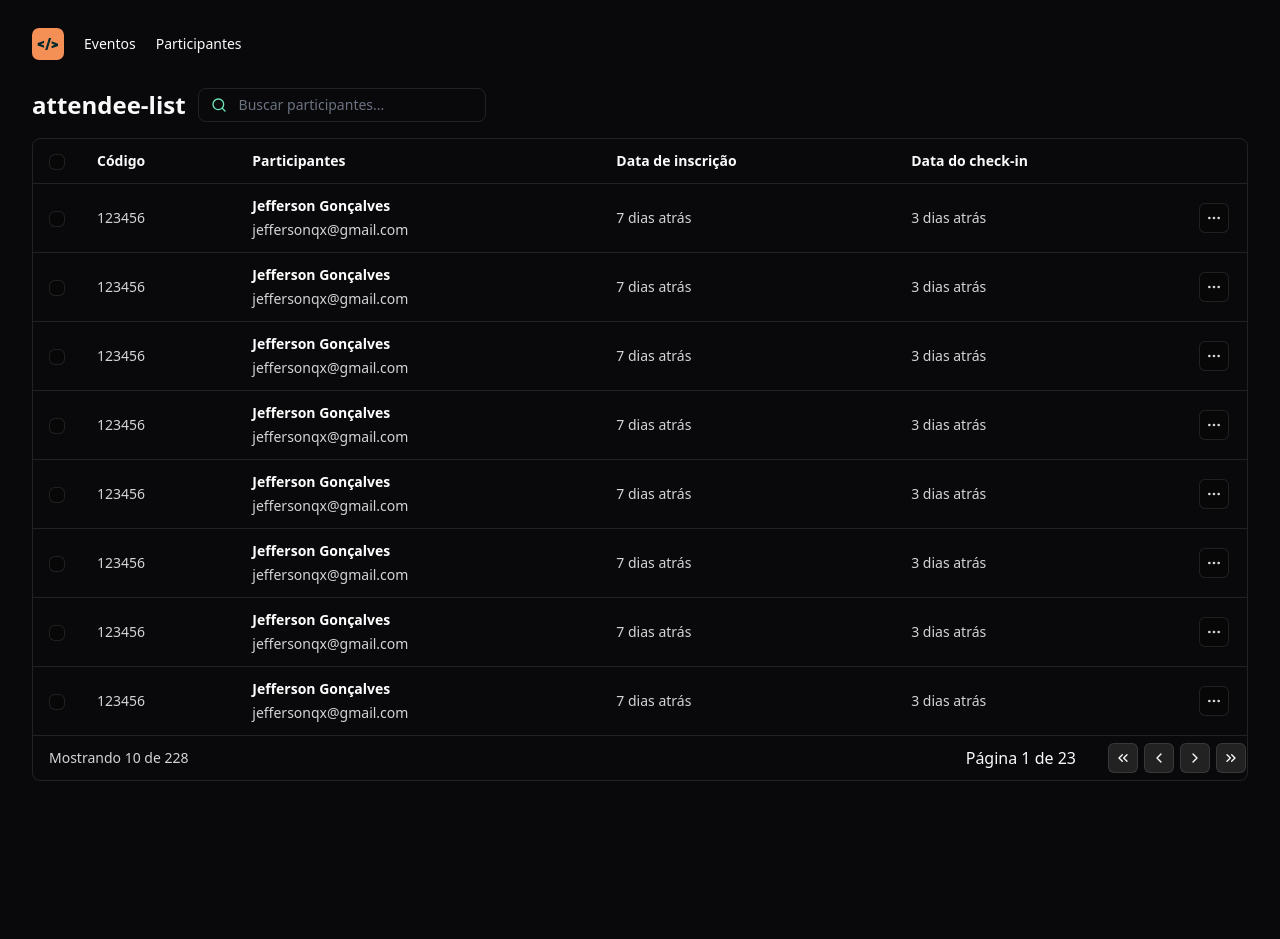
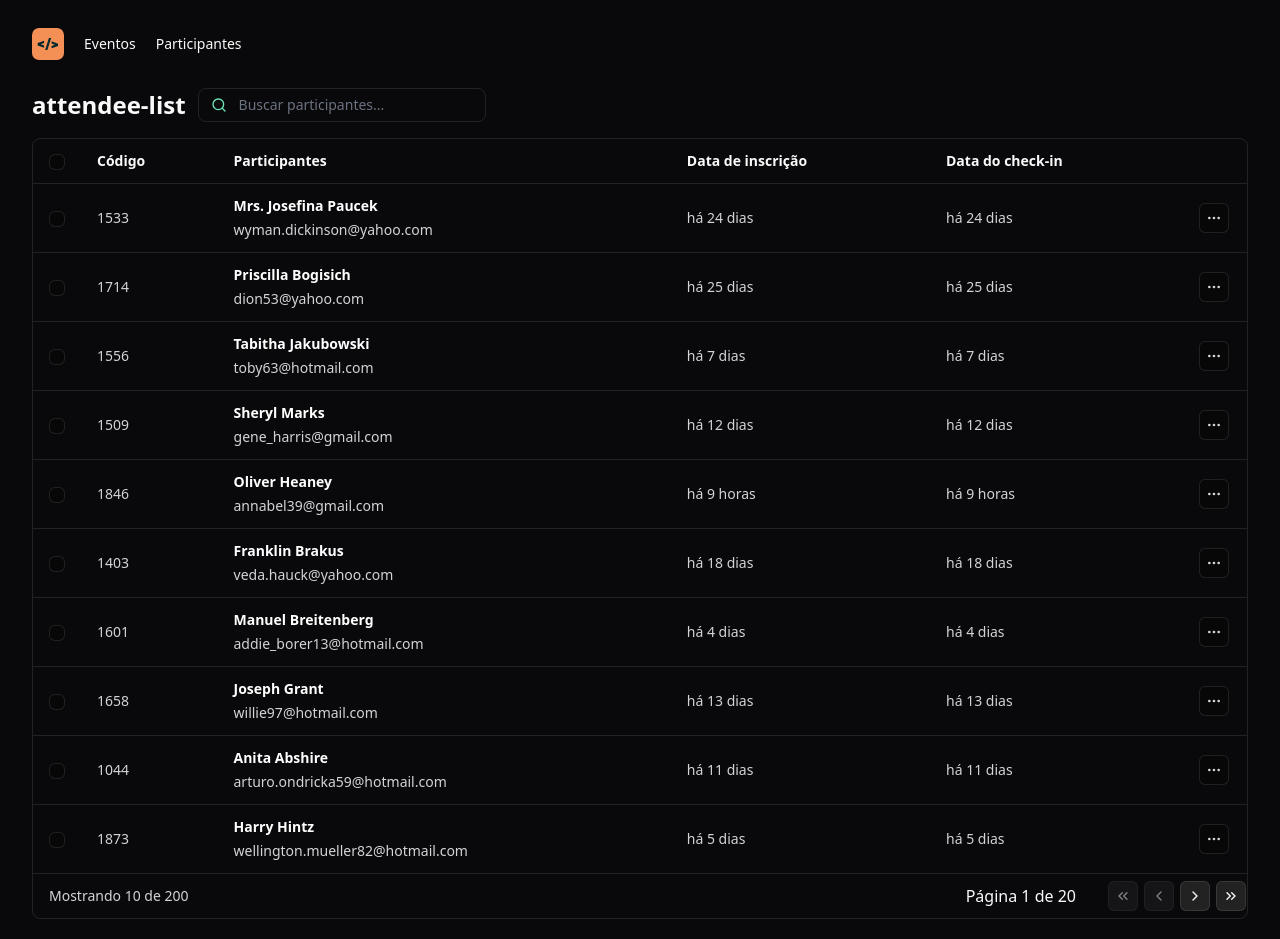
Before and after one commit to jefferson-gbarbosa/nlw-unite-react, a React (Vite) app: page / in a window 1280 px wide. Before the commit the page ends 801 px from the top, so only its background shows below. Built offline with nearby package versions, Linux system fonts and the light colour scheme.

Commit message:
addition of component states and pagination

```diff
--- a/package.json
+++ b/package.json
@@ -9,6 +9,7 @@
     "preview": "vite preview"
   },
   "dependencies": {
+    "dayjs": "^1.11.10",
     "lucide-react": "^0.365.0",
     "react": "^18.2.0",
     "react-dom": "^18.2.0",
--- a/src/components/attendee-list.tsx
+++ b/src/components/attendee-list.tsx
@@ -1,17 +1,43 @@
 import { Search, MoreHorizontal, ChevronLeft, ChevronsLeft, ChevronRight, ChevronsRight } from "lucide-react"
+import  dayjs  from 'dayjs'
+import 'dayjs/locale/pt-br'
+import  relativeTime  from 'dayjs/plugin/relativeTime'
 import { IconButton } from "./icon-button"
 import { Table } from "./table/table"
 import { TableHeader } from "./table/table-header"
 import { TableCell } from "./table/table-cell"
 import { TableRow } from "./table/table-row"
 import { ChangeEvent, useState } from "react"
+import { attendees } from "../data/attendees"
+
+dayjs.extend(relativeTime)
+dayjs.locale('pt-br')
 
 export function AttendeeList(){
 
   const [search, setSearch]  = useState('')
+  const [page, setPage]  = useState(1)
+
+  const totalPages = Math.ceil(attendees.length/10)
 
   function onSearchinputChanged(event: ChangeEvent<HTMLInputElement>){
     setSearch(event.target.value);
+  }
+
+  function goToFirstPage() {
+    setPage(1);
+  }
+
+  function goToLastPage() {
+    setPage(totalPages);
+  }
+
+  function goToPreviousPage() {
+    setPage(page - 1);
+  }
+
+  function goToNextPage() {
+    setPage(page + 1);
   }
 
   return (
@@ -38,21 +64,21 @@ export function AttendeeList(){
                 </tr>
             </thead>
             <tbody>
-               {Array.from({ length:8}).map((_,i) => {
+               {attendees.slice((page - 1) * 10, page * 10).map((attendee) => {
                     return (
-                        <TableRow key={i}>
+                        <TableRow key={attendee.id}>
                             <TableCell>
                             <input type="checkbox" className="size-4 bg-black/20 rounded-md border border-white/10"/>
                             </TableCell>
-                            <TableCell >123456</TableCell>
+                            <TableCell >{attendee.id}</TableCell>
                             <TableCell >
                             <div className="flex flex-col gap-1">
-                                    <span className="font-semibold text-white">Jefferson Gonçalves</span>
-                                    <span>jeffersonqx@gmail.com</span>
+                                <span className="font-semibold text-white">{attendee.name}</span>
+                                <span>{attendee.email}</span>
                             </div>
                             </TableCell>
-                            <TableCell>7 dias atrás</TableCell>
-                            <TableCell>3 dias atrás</TableCell>
+                            <TableCell>{dayjs().to(attendee.createdAt)}</TableCell>
+                            <TableCell>{dayjs().to(attendee.createdAt)}</TableCell>
                             <TableCell>
                                 <IconButton transparent>
                                     <MoreHorizontal className="size-4"/>
@@ -65,22 +91,22 @@ export function AttendeeList(){
             <tfoot>
                 <tr>
                     <TableCell colSpan={3}>
-                        Mostrando 10 de 228
+                        Mostrando 10 de {attendees.length}
                     </TableCell>
                     <TableCell className="text-right" colSpan={3}>
                         <div className="inline-flex items-center gap-8">
-                            <span>Página 1 de 23</span>
+                            <span>Página {page} de {totalPages}</span>
                             <div className="flex gap-1.5">
-                                <IconButton>
+                                <IconButton onClick={goToFirstPage} disabled={page === 1}>
                                     <ChevronsLeft className="size-4"/>
                                 </IconButton>
-                                <IconButton>
+                                <IconButton  onClick={goToPreviousPage} disabled={ page === 1}>
                                     <ChevronLeft className="size-4"/>
                                 </IconButton>
-                                <IconButton>
+                                <IconButton onClick={goToNextPage} disabled={page === totalPages}>
                                     <ChevronRight className="size-4"/>
                                 </IconButton>
-                                <IconButton>
+                                <IconButton onClick={goToLastPage} disabled={page === totalPages}>
                                     <ChevronsRight className="size-4"/>
                                 </IconButton>
                             </div>
--- a/src/components/icon-button.tsx
+++ b/src/components/icon-button.tsx
@@ -1,4 +1,5 @@
 import { ComponentProps } from "react";
+import { twMerge } from "tailwind-merge";
 
 interface IconButtonProps extends ComponentProps<'button'>{
     transparent?: boolean
@@ -8,10 +9,11 @@ export function IconButton({ transparent, ...props }: IconButtonProps){
     return(
         <button
             {...props}
-            className={transparent
-                  ? "bg-black/20 border border-white/10 rounded-md p-1.5"
-                  : "bg-white/10 border border-white/10 rounded-md p-1.5"
-                }
+            className={twMerge(
+                'border border-white/10 rounded-md p-1.5',
+                transparent ? 'bg-black/20':'bg-white/10',
+                props.disabled ? 'opacity-50' : null
+            )}
         />
     )
 }
--- a/src/data/attendees.ts
+++ b/src/data/attendees.ts
@@ -3,7 +3,7 @@ export const attendees = Array.from({length: 200}).map(() =>{
     return{
         id:faker.number.int({min: 1000, max: 2000}),
         name: faker.person.fullName(),
-        email: faker.internet.email(),
+        email: faker.internet.email().toLocaleLowerCase(),
         createdAt: faker.date.recent({ days: 30}),
         ckeckedInAt: faker.date.recent({ days: 7})
     }
```
Also changed, not shown: 1 other file (tests, documents, lock files or other folders).
